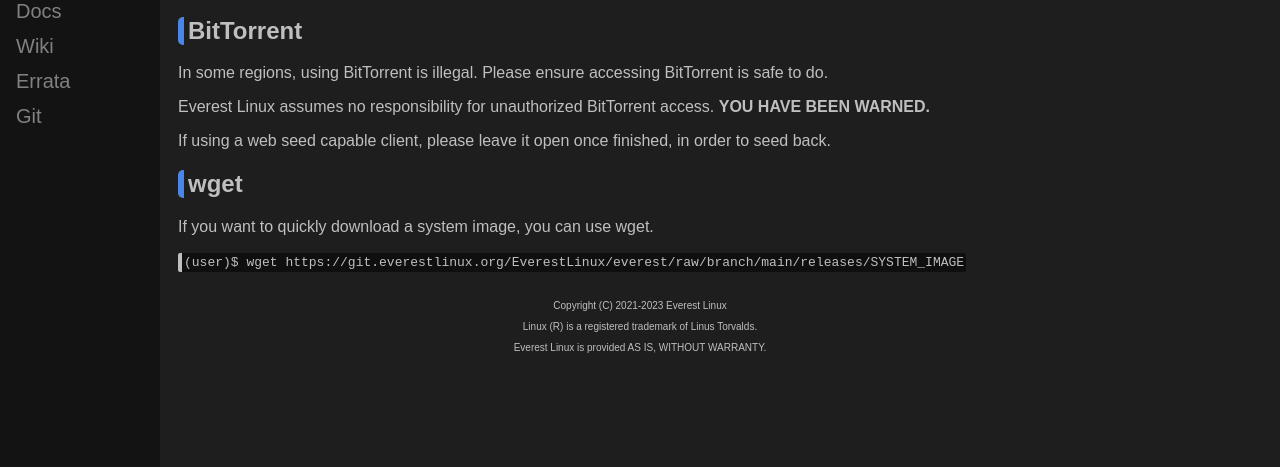
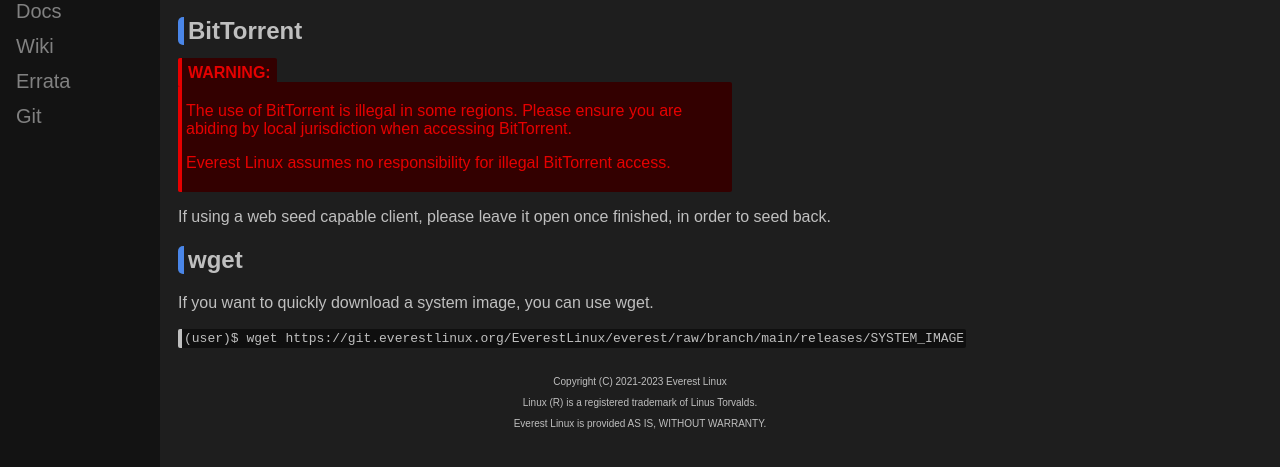
Before and after one commit to everest-linux/everest-web, a plain HTML site: page download.html in a window 1280 px wide. Shown: the part 329-796 px from the top of the page. Drawn offline with Linux system fonts and the light colour scheme.

Commit message:
Add BitTorrent warning to downloads

```diff
--- a/download.html
+++ b/download.html
@@ -34,8 +34,11 @@
 	Download
 	</button>
 	<h2>BitTorrent</h2>
-	<p>In some regions, using BitTorrent is illegal. Please ensure accessing BitTorrent is safe to do.</p>
-	<p>Everest Linux assumes no responsibility for unauthorized BitTorrent access. <strong>YOU HAVE BEEN WARNED.</strong></p>
+	<warnhead><strong>WARNING:</strong></warnhead>
+	<div class="warning">
+		<p>The use of BitTorrent is illegal in some regions. Please ensure you are abiding by local jurisdiction when accessing BitTorrent.</p>
+		<p>Everest Linux assumes no responsibility for illegal BitTorrent access.</p>
+	</div>
 	<p>If using a web seed capable client, please leave it open once finished, in order to seed back.</p>
 	<h2>wget</h2>
 	<p>If you want to quickly download a system image, you can use wget.</p>
```
